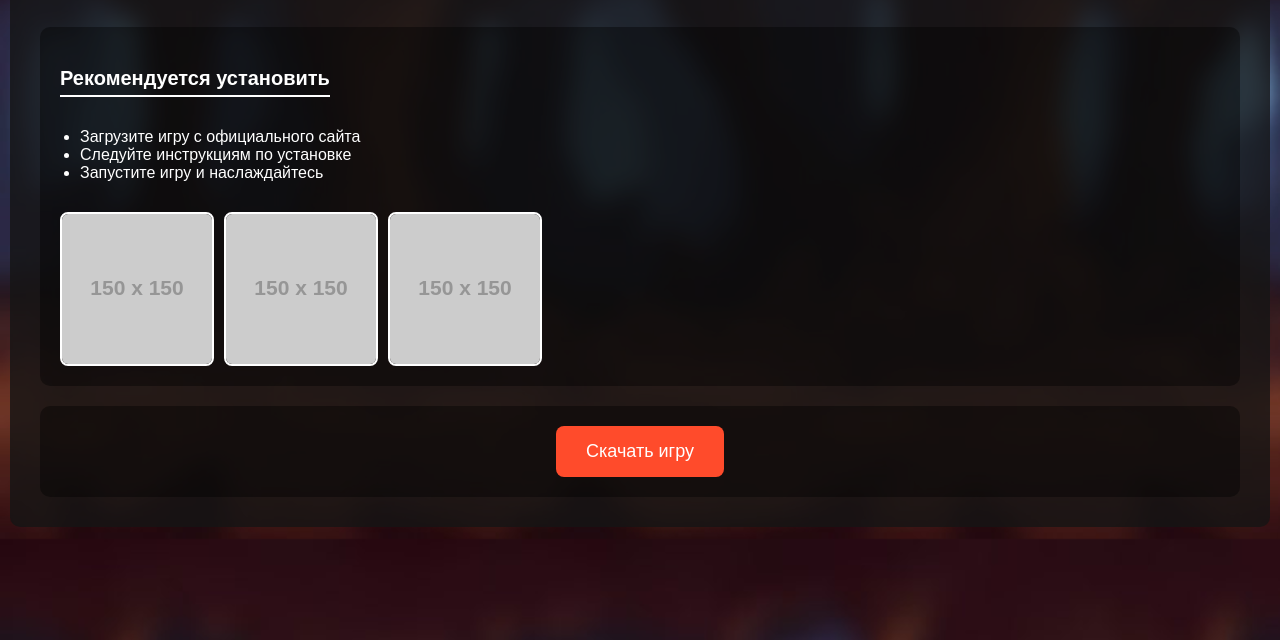
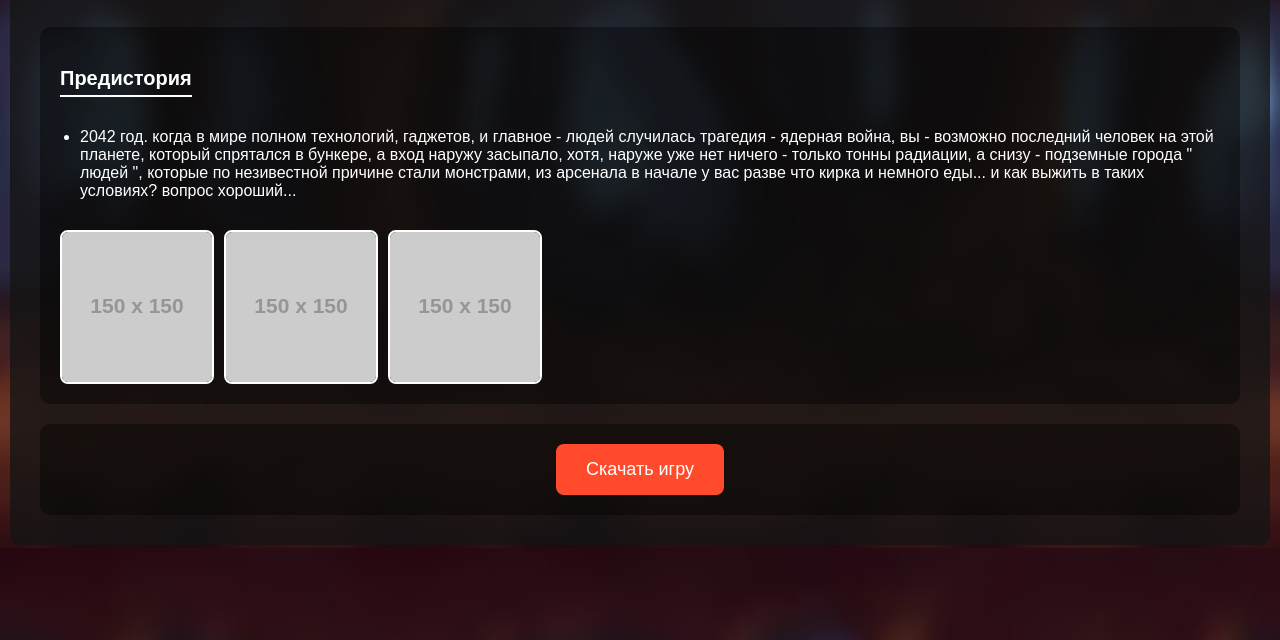
Before and after one commit to toikaz/fetingamessite, a plain HTML site: page index.html in a window 1280 px wide. Shown: the part 160-800 px from the top of the page. Drawn offline with Linux system fonts and the light colour scheme; placeholder pictures from the web are drawn by us.

Commit message:
Update index.html

```diff
--- a/index.html
+++ b/index.html
@@ -186,11 +186,9 @@
 <div class="content">
 
   <div class="install">
-    <h3>Рекомендуется установить</h3>
+    <h3>Предистория</h3>
     <ul>
-      <li>Загрузите игру с официального сайта</li>
-      <li>Следуйте инструкциям по установке</li>
-      <li>Запустите игру и наслаждайтесь</li>
+      <li>2042 год. когда в мире полном технологий, гаджетов, и главное - людей случилась трагедия - ядерная война, вы - возможно последний человек на этой планете, который спрятался в бункере, а вход наружу засыпало, хотя, наруже уже нет ничего - только тонны радиации, а снизу - подземные города " людей ", которые по незивестной причине стали монстрами, из арсенала в начале у вас разве что кирка и немного еды... и как выжить в таких условиях? вопрос хороший...</li>
     </ul>
     <div class="screenshots">
       <img src="https://via.placeholder.com/150?text=Screenshot+1" alt="Скриншот 1" />
```
